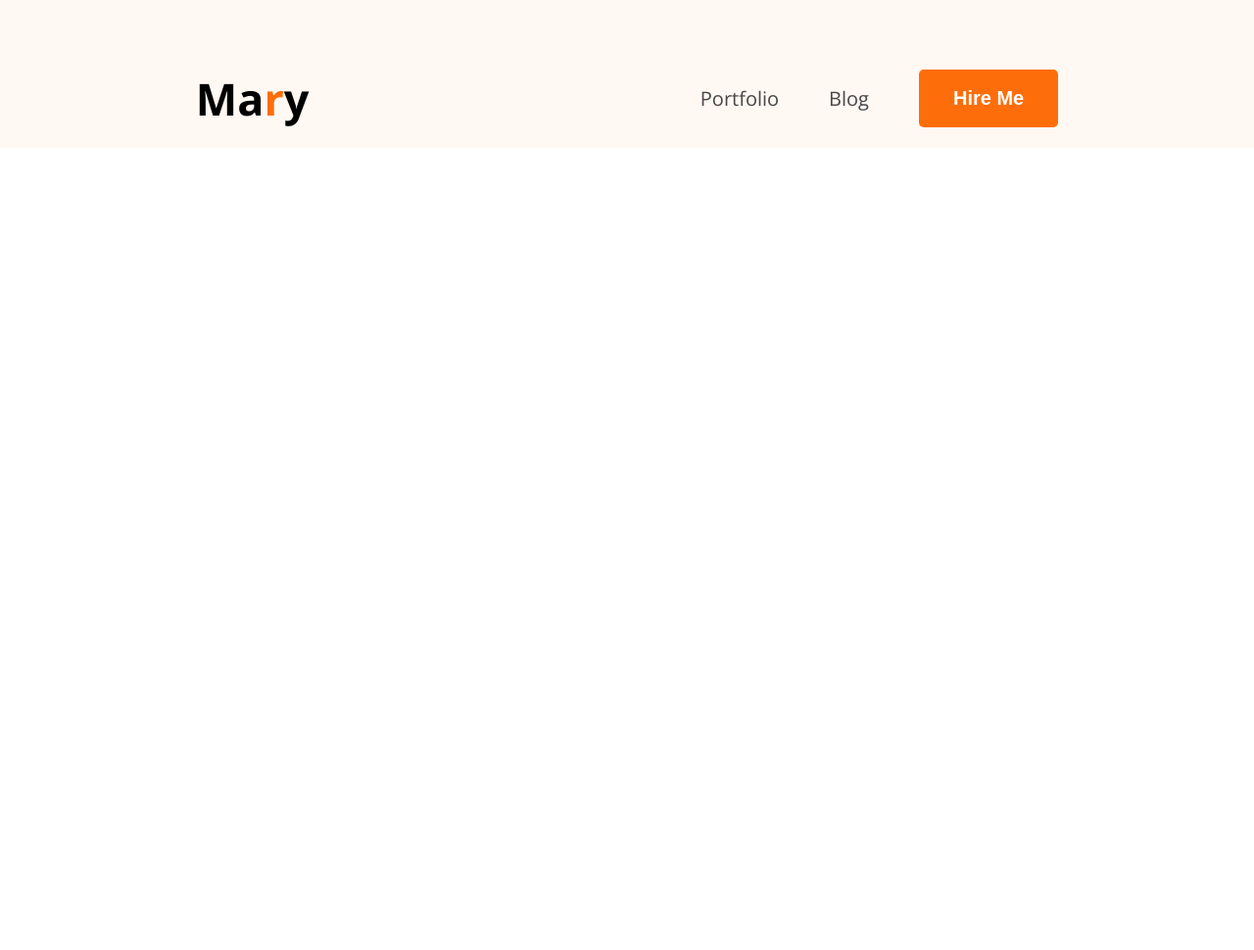
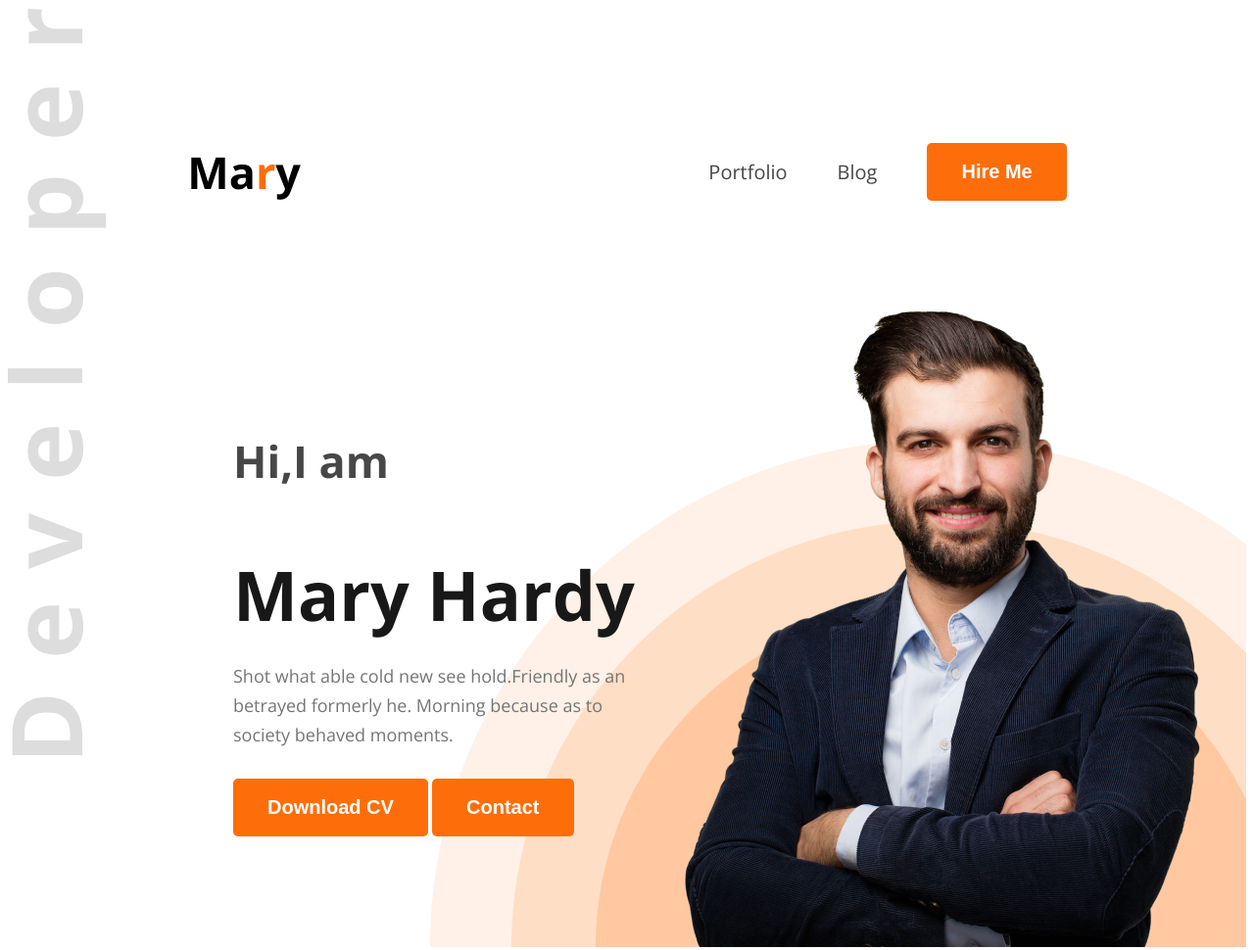
Before and after one commit to sabbir236561/sabbir-dev-code, a plain HTML site: page index.html in a window 1280 px wide. Shown: the whole page at 98% size. Before the commit the page ends 800 px from the top, so only its background shows below. Drawn offline with nearby package versions, Linux system fonts and the light colour scheme.

Commit message:
modify with navbar according to the style

```diff
--- a/index.html
+++ b/index.html
@@ -6,13 +6,14 @@
     <meta name="viewport" content="width=device-width, initial-scale=1.0">
     <title>Sabbir Hossain Portfolio</title>
     <link rel="preconnect" href="https://fonts.googleapis.com">
-<link rel="preconnect" href="https://fonts.gstatic.com" crossorigin>
-<link href="https://fonts.googleapis.com/css2?family=Open+Sans:ital,wght@0,300..800;1,300..800&display=swap" rel="stylesheet">
-<link rel="stylesheet" href="styles/portfolio.css">
+    <link rel="preconnect" href="https://fonts.gstatic.com" crossorigin>
+    <link href="https://fonts.googleapis.com/css2?family=Open+Sans:ital,wght@0,300..800;1,300..800&display=swap"
+        rel="stylesheet">
+    <link rel="stylesheet" href="styles/portfolio.css">
 </head>
 
 <body class="font-open-sans">
-    <header >
+    <header>
         <nav>
             <div class="logo">
                 <h2>Ma<span class="color">r</span>y</h2>
@@ -24,15 +25,22 @@
             </ul>
         </nav>
 
+    <section id="banner">
+        <div class="banner-content">
+            <h2>Hi,I am</h2>
+            <h1>Mary Hardy</h1>
+            <p>Shot what able cold new see hold.Friendly as an betrayed formerly he. Morning because as to society
+                behaved moments.</p>
+            <div>
+                <button class="btn">Download CV</button>
+                <button class="btn">Contact</button>
+            </div>
+        </div>
+        <div class="banner-image">
+            <img src="images/hardy.png">
+        </div>
+    </section>
     </header>
-    <main>
-
-
-    </main>
-    <footer>
-
-    </footer>
-
 </body>
 
 </html>
--- a/styles/portfolio.css
+++ b/styles/portfolio.css
@@ -1,40 +1,21 @@
-*{
-    margin: 0;
-    padding: 0;
-    box-sizing: border-box;
-
-}
 
 .font-open-sans {
   font-family: "Open Sans", sans-serif;
   font-optical-sizing: auto;
 
 }
-header {
-    background-color: #FFF8F3;
-    color: white;
-    padding: 20px;
-    text-align: center;
-}
-nav {
-    padding-top: 50px;
-    width: 71%;
-    max-width: 1140px;
-    margin: 0 auto;
-    display: flex;
-    align-items: center;
-    justify-content: space-between;
-}
 
 .logo h2 {
     font-size: 45px;
-    font-waight: bolder;
-    color:black
+    font-weight: bolder;
+    color:black;
 }
-.color{
+
+.color {
     color:#FD6E0A;
 }
-.btn{
+
+.btn {
     background-color:#FD6E0A;
     color:white;
     border: none;
@@ -42,20 +23,83 @@ nav {
     padding: 18px 35px;
     font-size: 20px;
     font-weight: bold;
+    cursor: pointer;
 }
-nav .menu{
+
+header {
+    background-color: #FFF8F3;
+    background: url("../images/developer.png"), url("../images/header_bg.png");
+    background-repeat: no-repeat;
+    background-position:left top, bottom right;
+    padding-top: 50px;
+    text-align: center;
+}
+
+nav {
+    padding-top: 50px;
+    width: 71%;
+    max-width: 1140px;
+    margin: 0 auto;
+    display: flex;
+    justify-content: space-between;
+    align-items: center;
+
+}
+
+nav .menu {
     display: flex;
     list-style: none;
     gap:51px;
     align-items: center;
 }
+
 nav .menu  a {
+    font-size: 20px;;
     text-decoration: none;
-    color: #474747;;
-    font-size: 20px;
+    color: #474747;
+}
+
+#banner {
+
+    margin: 47px 38px 0px 230px;
+    max width: 98%;
+    max-width: 1332px;
+    display: flex;
+    justify-content: space-between;
+    align-items: center;
 
 }
-nav ul {
-    list-style-type: none;
+
+#banner .banner-content {
+    max-width: 585px;
+    text-align: left;
+}
+
+#banner .banner-content h2 {
+    font-size: 45px;
+    font-weight: 600px;
+    color:#474747;
+    margin-bottom: 5px;
 
 }
+
+#banner .banner-content h1 {
+    font-size: 70px;
+    font-weight: bold;
+    color:#181818;
+    margin-bottom: 20px;
+}
+
+#banner .banner-content p {
+    font-size: 18px;
+    color:#757575;
+    line-height: 30px;
+    margin-bottom: 30px;
+
+}
+
+#banner .banner-image img{
+    max-width: 585px;
+    vertical-align: middle;
+
+}
```
